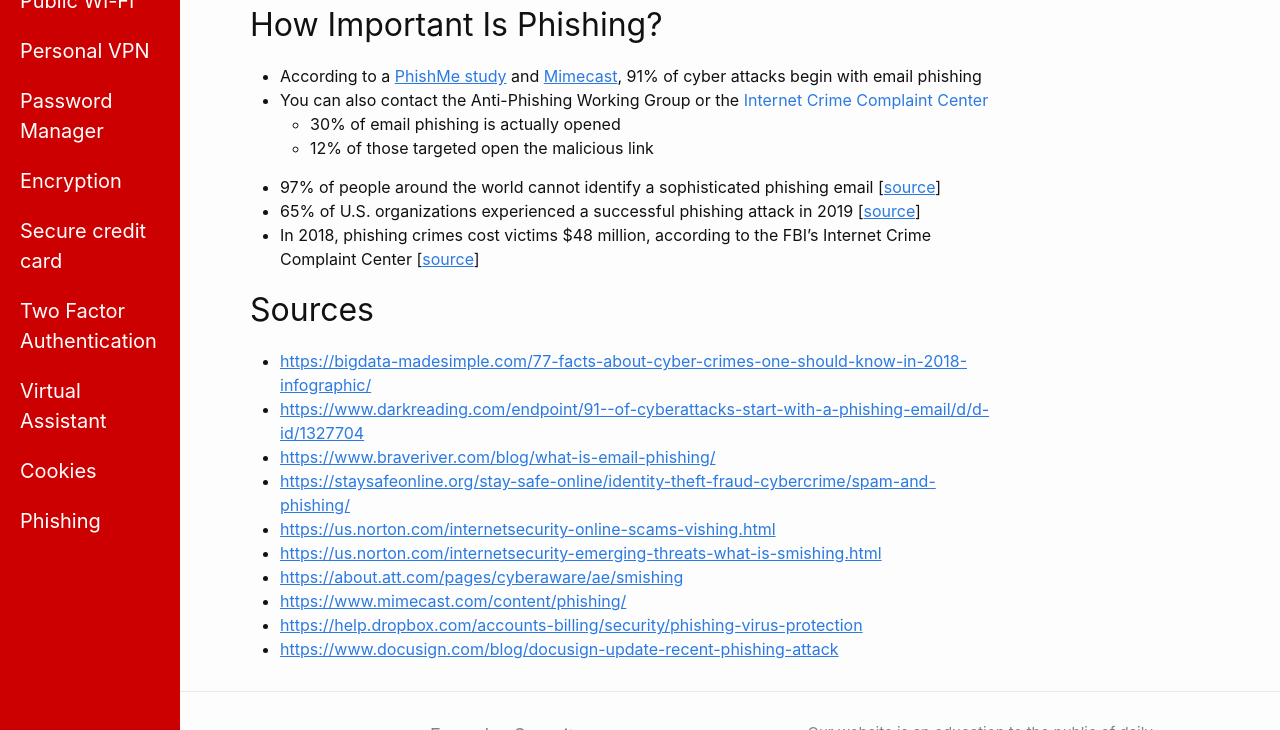
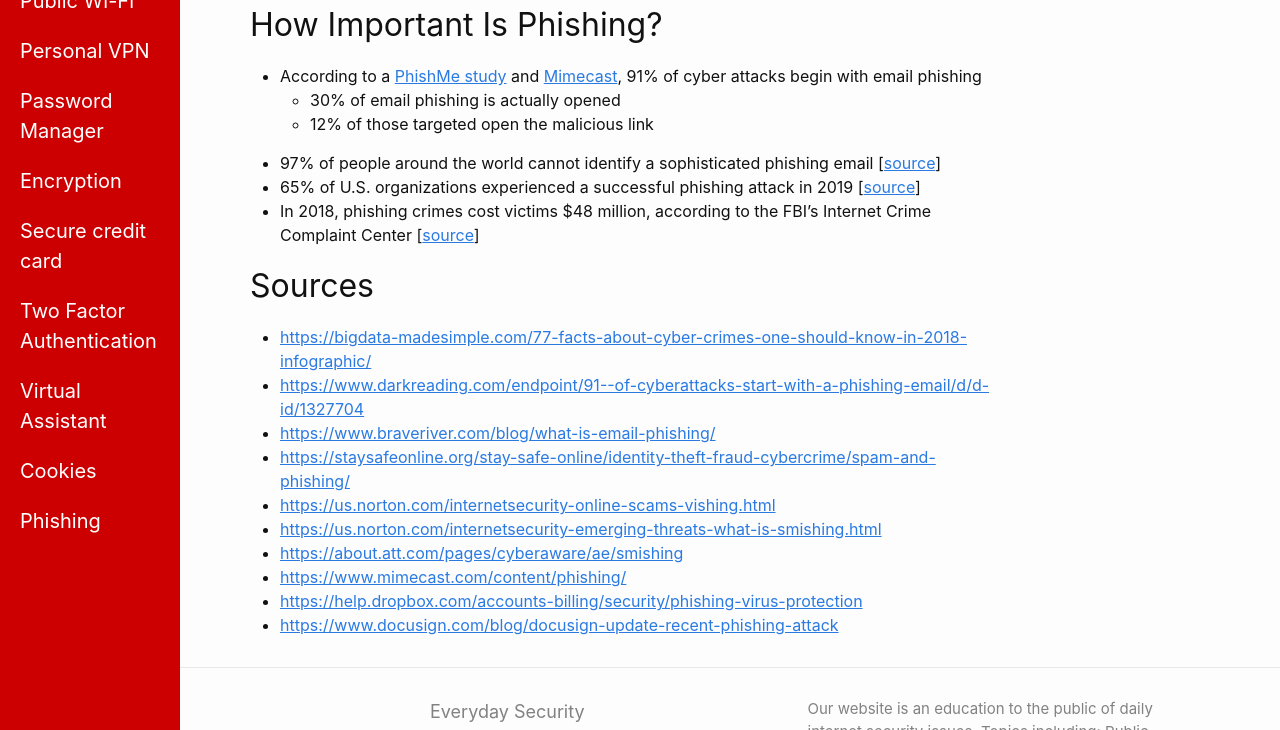
Before and after one commit to everydaysecurity/everydaysecurity, a Jekyll site: the page built from Phishing.md, in a window 1280 px wide and 900 px high, scrolled down 2303 px, cut to the strip 170-900 px from the top of the window. Built offline with Jekyll 4.4.1, drawn with Linux system fonts in a browser that asks for light colours.

Commit message:
Update Phishing.md

```diff
--- a/Phishing.md
+++ b/Phishing.md
@@ -96,7 +96,6 @@ Often times this is manifested as login pages or subscription signup forms</li>
 ## How Important Is Phishing?
 <ul>
 <li>According to a <a href="https://cofense.com/wp-content/uploads/2017/10/PhishMe_EnterprisePhishingSusceptibilityReport_2015_Final.pdf"><u>PhishMe study</u></a> and <a href="https://www.mimecast.com/content/phishing/"><u>Mimecast</u></a>, 91% of cyber attacks begin with email phishing</li>
-<li>You can also contact the Anti-Phishing Working Group or the<a href="https://www.google.com/url?q=https://www.ic3.gov/complaint/default.aspx&amp;sa=D&amp;ust=1601491848511000&amp;usg=AOvVaw15Uslms5y-7Nfb3B4Sj4wZ">&nbsp;Internet Crime Complaint Center</a></li>
 <ul>
 <li>30% of email phishing is actually opened</li>
 <li>12% of those targeted open the malicious link</li>
```
